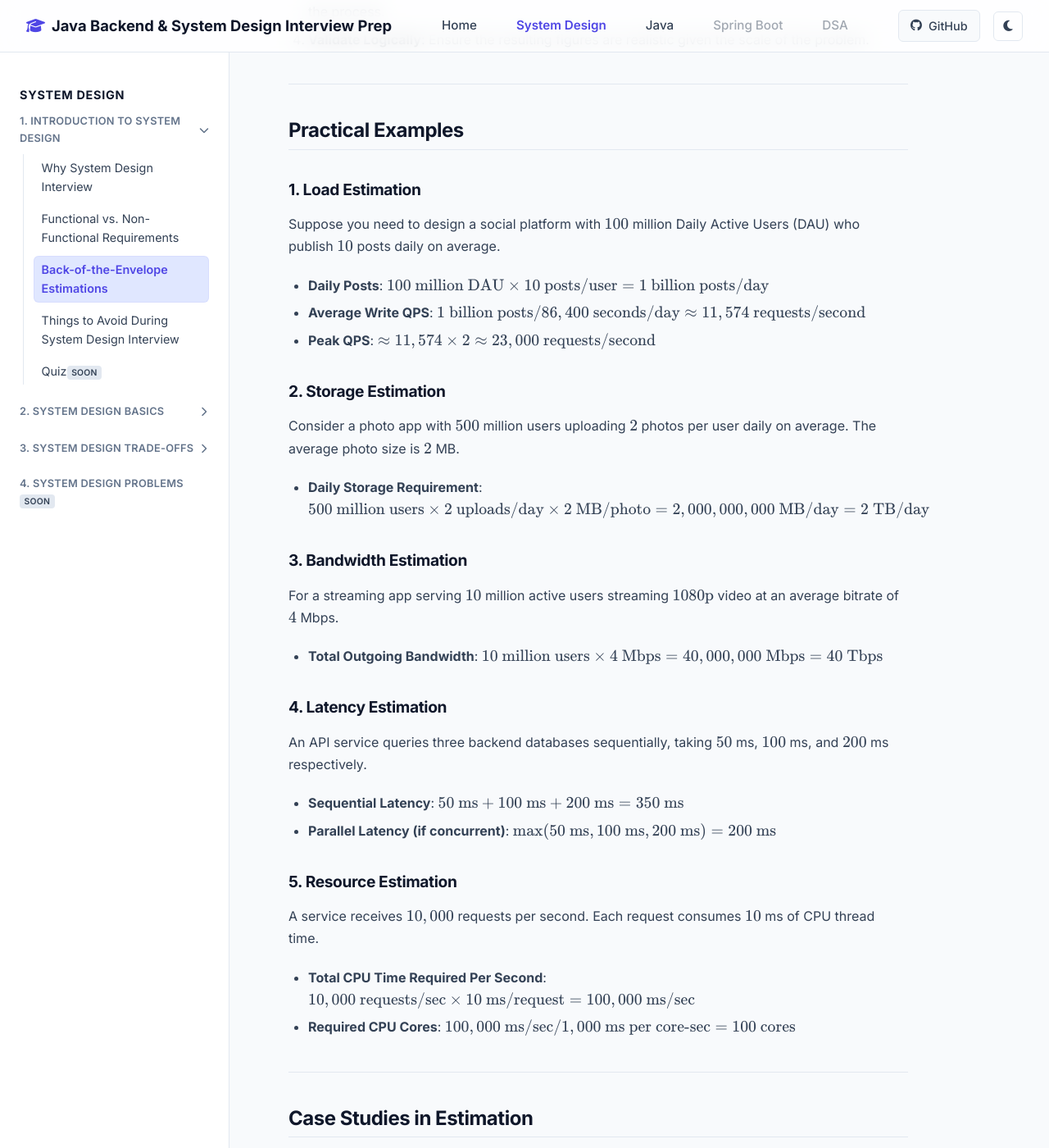
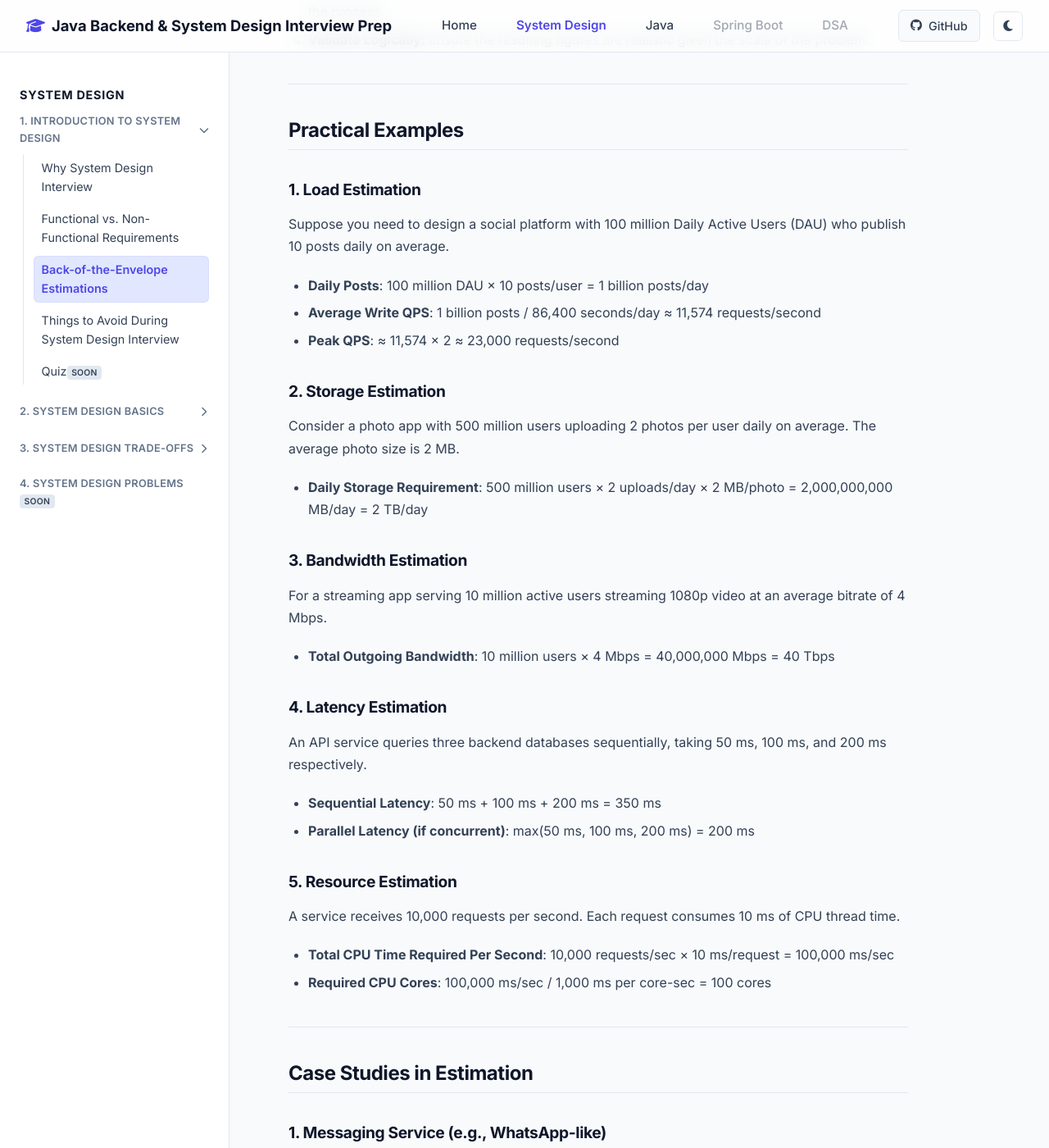
Before and after one commit to shouvik126/java-dsa-system-design-interview, a Jekyll site: the page built from System-Design/1-introduction-to-system-design-interview/1.3-back-of-the-envelope-estimations.md, in a window 1280 px wide and 1400 px high, scrolled down 2647 px. Shown: the whole window at 82% size. Built offline with Jekyll 4.4.1, drawn with Linux system fonts in a browser that asks for light colours; some of the changed text lies outside the part shown.

Commit message:
fixed text rendering issue

```diff
--- a/System-Design/1-introduction-to-system-design-interview/1.3-back-of-the-envelope-estimations.md
+++ b/System-Design/1-introduction-to-system-design-interview/1.3-back-of-the-envelope-estimations.md
@@ -36,10 +36,10 @@ When designing a scalable and reliable architecture based on ambiguous requireme
 ## Estimation Techniques
 
 ### 1. Rules of Thumb
-Rules of thumb are general guidelines based on experience and observation that provide quick, reasonably accurate estimates. While not exact, they offer valuable baselines in the absence of detailed data. For instance, assuming a user uploads $1$ MB of media daily on a platform provides a baseline for storage capacity planning.
+Rules of thumb are general guidelines based on experience and observation that provide quick, reasonably accurate estimates. While not exact, they offer valuable baselines in the absence of detailed data. For instance, assuming a user uploads 1 MB of media daily on a platform provides a baseline for storage capacity planning.
 
 ### 2. Approximation
-Approximation simplifies complex arithmetic by rounding numbers to values that are easier to calculate. This technique lets you derive ballpark figures quickly. For example, rounding $1,024$ down to $1,000$ when calculating server memory or user limits simplifies mental math while remaining reasonably accurate.
+Approximation simplifies complex arithmetic by rounding numbers to values that are easier to calculate. This technique lets you derive ballpark figures quickly. For example, rounding 1,024 down to 1,000 when calculating server memory or user limits simplifies mental math while remaining reasonably accurate.
 
 ### 3. Breakdown and Aggregation
 Deconstructing a large problem into smaller pieces and estimating each individually makes calculations more manageable. You identify key system layers, estimate their respective demands, and sum them up for the final metric. For example, estimating storage for user metadata, files, and chat history separately helps determine the total storage footprint.
@@ -52,7 +52,7 @@ A sanity check is a quick verification of your estimate to ensure its plausibili
 ## Types of Estimations in System Design Interviews
 
 *   **Load Estimation**: Estimating expected request rates (Queries Per Second, or QPS), traffic spikes, and active connection limits.
-*   **Storage Estimation**: Projecting the data volume written to disk over a retention period (e.g., $1$ year or $5$ years).
+*   **Storage Estimation**: Projecting the data volume written to disk over a retention period (e.g., 1 year or 5 years).
 *   **Bandwidth Estimation**: Calculating the network throughput required to handle incoming uploads and outgoing downloads.
 *   **Latency Estimation**: Predicting response times and bottlenecks based on network distance and data-path hops.
 *   **Resource Estimation**: Estimating hardware requirements, such as the count of virtual servers, CPU cores, or memory footprint.
@@ -71,33 +71,33 @@ A sanity check is a quick verification of your estimate to ensure its plausibili
 ## Practical Examples
 
 ### 1. Load Estimation
-Suppose you need to design a social platform with $100$ million Daily Active Users (DAU) who publish $10$ posts daily on average.
+Suppose you need to design a social platform with 100 million Daily Active Users (DAU) who publish 10 posts daily on average.
 
-*   **Daily Posts**: $100\text{ million DAU} \times 10\text{ posts/user} = 1\text{ billion posts/day}$
-*   **Average Write QPS**: $1\text{ billion posts} / 86,400\text{ seconds/day} \approx 11,574\text{ requests/second}$
-*   **Peak QPS**: $\approx 11,574 \times 2 \approx 23,000\text{ requests/second}$
+*   **Daily Posts**: 100 million DAU × 10 posts/user = 1 billion posts/day
+*   **Average Write QPS**: 1 billion posts / 86,400 seconds/day ≈ 11,574 requests/second
+*   **Peak QPS**: ≈ 11,574 × 2 ≈ 23,000 requests/second
 
 ### 2. Storage Estimation
-Consider a photo app with $500$ million users uploading $2$ photos per user daily on average. The average photo size is $2$ MB.
+Consider a photo app with 500 million users uploading 2 photos per user daily on average. The average photo size is 2 MB.
 
-*   **Daily Storage Requirement**: $500\text{ million users} \times 2\text{ uploads/day} \times 2\text{ MB/photo} = 2,000,000,000\text{ MB/day} = 2\text{ TB/day}$
+*   **Daily Storage Requirement**: 500 million users × 2 uploads/day × 2 MB/photo = 2,000,000,000 MB/day = 2 TB/day
 
 ### 3. Bandwidth Estimation
-For a streaming app serving $10$ million active users streaming $1080\text{p}$ video at an average bitrate of $4$ Mbps.
+For a streaming app serving 10 million active users streaming 1080p video at an average bitrate of 4 Mbps.
 
-*   **Total Outgoing Bandwidth**: $10\text{ million users} \times 4\text{ Mbps} = 40,000,000\text{ Mbps} = 40\text{ Tbps}$
+*   **Total Outgoing Bandwidth**: 10 million users × 4 Mbps = 40,000,000 Mbps = 40 Tbps
 
 ### 4. Latency Estimation
-An API service queries three backend databases sequentially, taking $50$ ms, $100$ ms, and $200$ ms respectively.
+An API service queries three backend databases sequentially, taking 50 ms, 100 ms, and 200 ms respectively.
 
-*   **Sequential Latency**: $50\text{ ms} + 100\text{ ms} + 200\text{ ms} = 350\text{ ms}$
-*   **Parallel Latency (if concurrent)**: $\max(50\text{ ms}, 100\text{ ms}, 200\text{ ms}) = 200\text{ ms}$
+*   **Sequential Latency**: 50 ms + 100 ms + 200 ms = 350 ms
+*   **Parallel Latency (if concurrent)**: max(50 ms, 100 ms, 200 ms) = 200 ms
 
 ### 5. Resource Estimation
-A service receives $10,000$ requests per second. Each request consumes $10$ ms of CPU thread time.
+A service receives 10,000 requests per second. Each request consumes 10 ms of CPU thread time.
 
-*   **Total CPU Time Required Per Second**: $10,000\text{ requests/sec} \times 10\text{ ms/request} = 100,000\text{ ms/sec}$
-*   **Required CPU Cores**: $100,000\text{ ms/sec} / 1,000\text{ ms per core-sec} = 100\text{ cores}$
+*   **Total CPU Time Required Per Second**: 10,000 requests/sec × 10 ms/request = 100,000 ms/sec
+*   **Required CPU Cores**: 100,000 ms/sec / 1,000 ms per core-sec = 100 cores
 
 ---
 
--- a/_layouts/default.html
+++ b/_layouts/default.html
@@ -32,7 +32,7 @@
   <script>
     MathJax = {
       tex: {
-        inlineMath: [['$', '$'], ['\\(', '\\)']],
+        inlineMath: [['\\(', '\\)']],
         displayMath: [['$$', '$$'], ['\\[', '\\]']]
       },
       svg: {
```
Also changed, not shown: other parts of System-Design/1-introduction-to-system-design-interview/1.3-back-of-the-envelope-estimations.md (+13 -13 lines), System-Design/1-introduction-to-system-design-interview/1.2-functional-vs-non-functional-requirements.md (+2 -2 lines).
